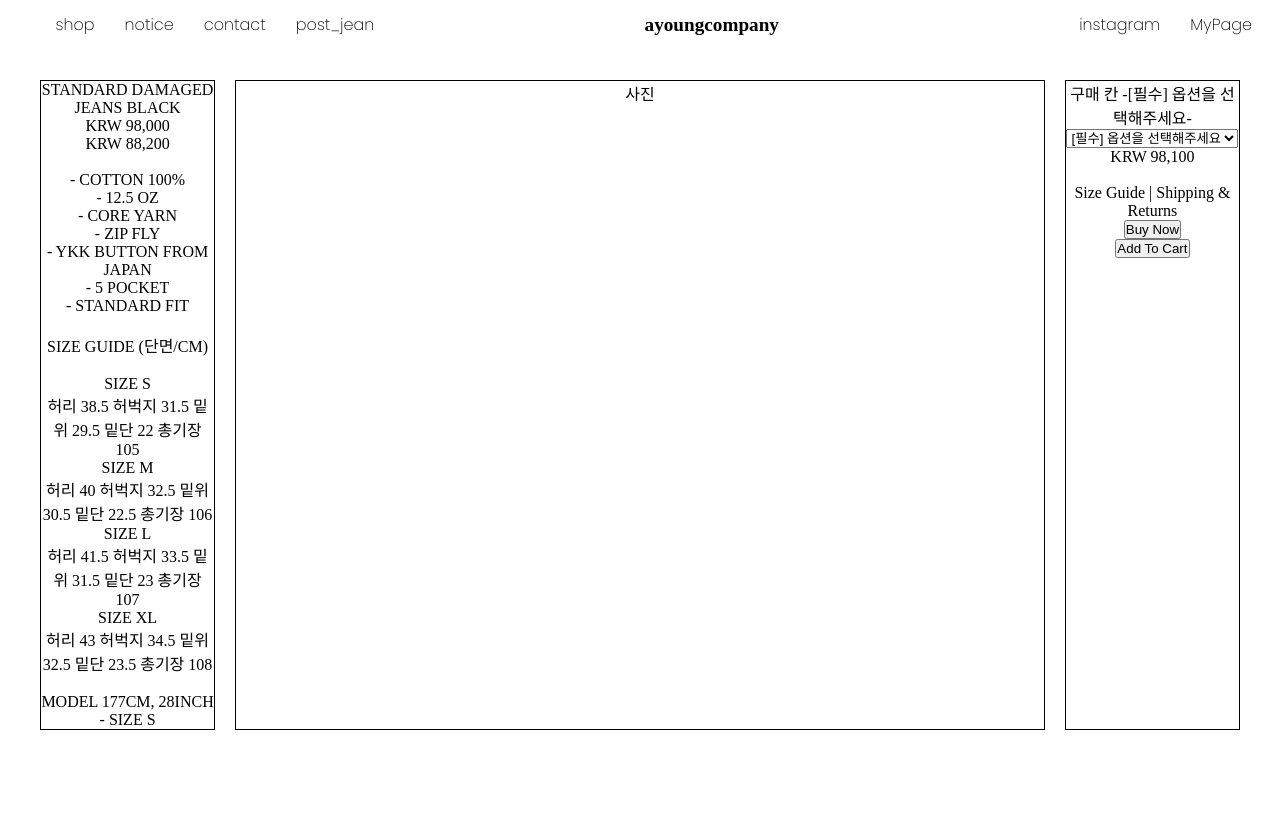
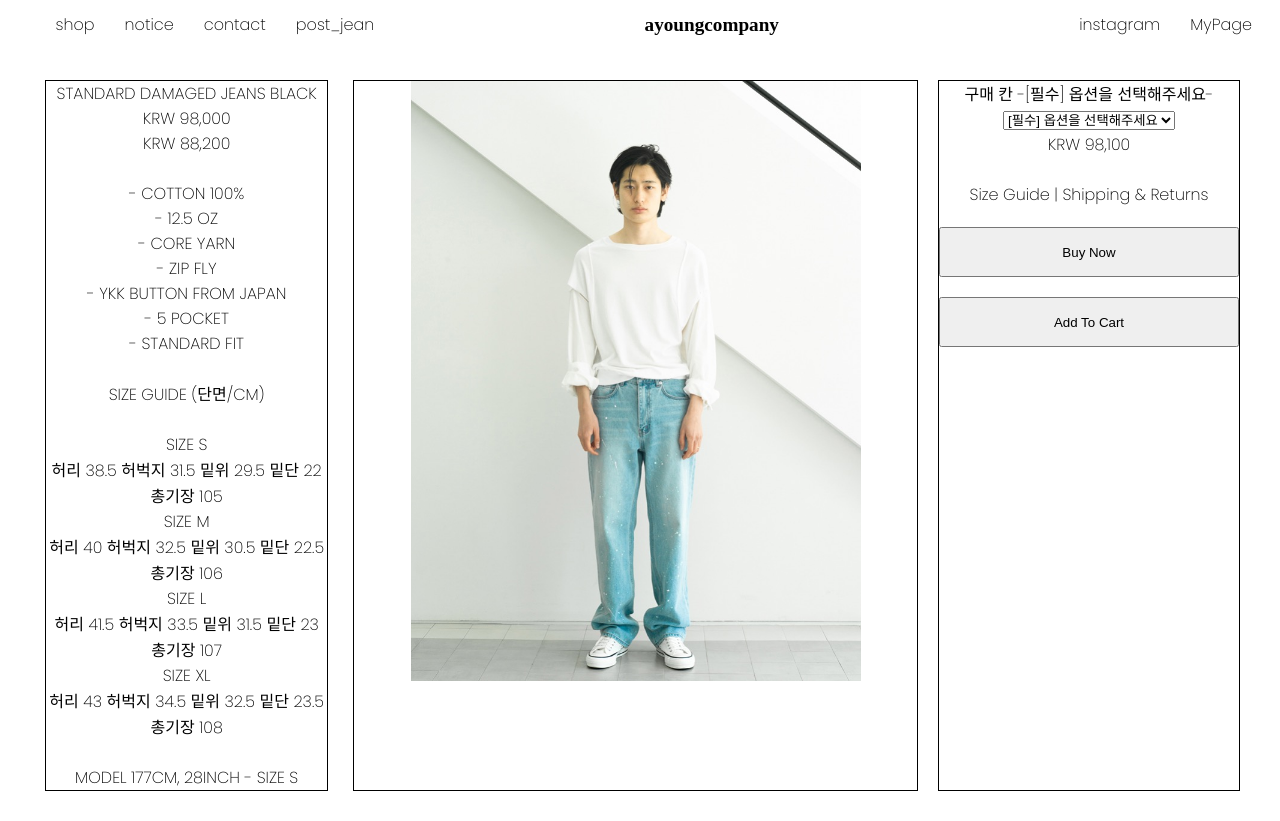
Before and after one commit to Zy0ung/First_SoonKathon_9th_Team2, a Django app: page /detail/ in a window 1280 px wide. Before the commit the page ends 730 px from the top, so only its background shows below. Run offline with Django 3.2, Linux system fonts and the light colour scheme.

Commit message:
[이민수][개발]::디테일 페이지 사진 추가

```diff
--- /dev/null
+++ b/ayc_company/static/css/detail.css
@@ -0,0 +1,27 @@
+@import url('https://fonts.googleapis.com/css2?family=Poppins:wght@100;200&display=swap%27');
+
+.detail_wrap {
+    font-family: 'Poppins', sans-serif;
+    display: flex; flex-direction:row; margin: 30px; text-align: center;
+}
+.detail_side {
+    border: 1px solid black;
+    width: 25%;
+    height: 100%;
+    margin: 0 15px;
+}
+.detail_main {
+    border: 1px solid black;
+    width: 50%;
+    margin: 0 10px;
+}
+.detail_buy {
+    border: 1px solid black;
+    width: 25%;
+    margin: 0 10px;
+}
+.buy_button {
+    width: 300px;
+    height: 50px;
+    margin-top: 20px;
+}
--- a/ayc_company/templates/detail.html
+++ b/ayc_company/templates/detail.html
@@ -1,8 +1,10 @@
 {% extends 'base.html' %}
 {% load static %}
+{% block link %} {% static 'css/detail.css' %} {% endblock %}
 {% block content %}
-<div style="display: flex; flex-direction:row; margin: 30px; text-align: center;">
-    <div style="border: 1px solid black; width: 15%; height: 100%; margin: 0 10px;">
+
+<div class="detail_wrap">
+    <div class="detail_side">
         STANDARD DAMAGED JEANS BLACK<br>
         KRW 98,000<br>
         KRW 88,200<br><br>
@@ -28,10 +30,10 @@
 
         MODEL 177CM, 28INCH - SIZE S<br>
     </div>
-    <div style="border: 1px solid black; width: 70%; margin: 0 10px;">
-        사진
+    <div class="detail_main">
+        <img src={% static 'image/detail_jean.jpg' %} width="80%">
     </div>
-    <div style="border: 1px solid black; width: 15%; margin: 0 10px;">
+    <div class="detail_buy">
         구매 칸
         <label class="size">-[필수] 옵션을 선택해주세요-<br>
             <select class="input" name= "jean-size">
@@ -43,8 +45,8 @@
         </select>
         <p>KRW 98,100</p><br>
         <a href="#">Size Guide | Shipping & Returns</a><br>
-        <button id="button" type="submit" value="">Buy Now</button><br>
-        <button id="button" type="submit" value="">Add To Cart</button>
+        <button class="buy_button" id="button" type="submit" value="">Buy Now</button><br>
+        <button class="buy_button" id="button" type="submit" value="">Add To Cart</button>
     </div>
 
     </div>
```
Also changed, not shown: static/css/detail.css (added, +27 -0 lines), ayc_company/static/css/styles.css (deleted), ayc_company/static/image/detail_jean.jpg (added), static/image/detail_jean.jpg (added).
